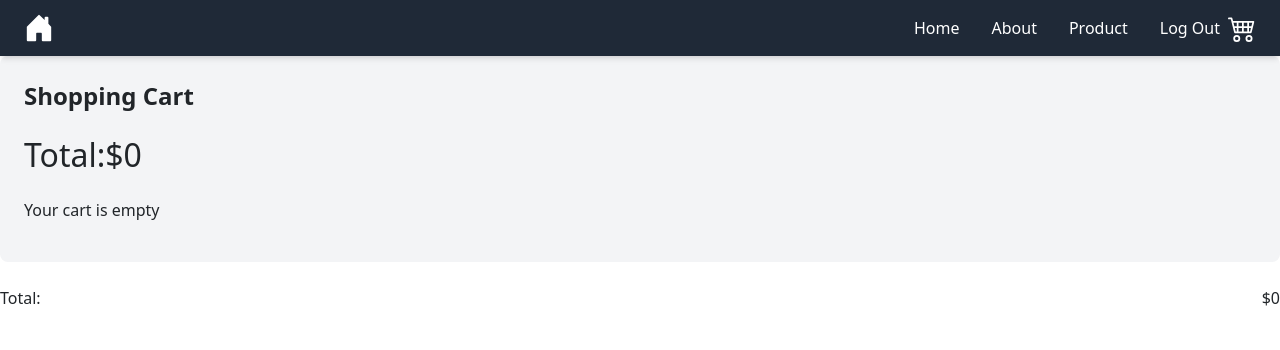
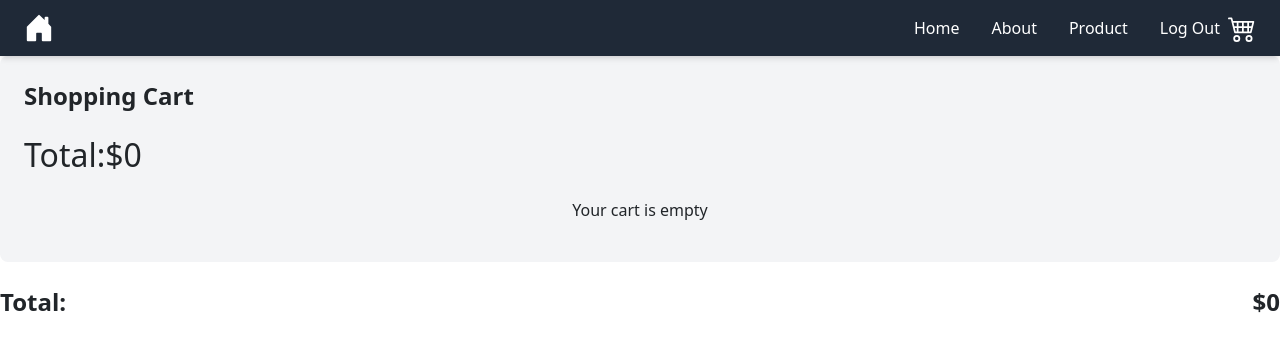
Before and after one commit to saurabhsinghsrdt/demo_srdt, a React (Vite) app: page /addToCard in a window 1280 px wide. Shown: the top 350 px of the page. Built offline with nearby package versions, Linux system fonts and the light colour scheme.

Commit message:
new change

```diff
--- a/src/components/Navbar.tsx
+++ b/src/components/Navbar.tsx
@@ -33,7 +33,7 @@ const Navbar = () => {
       <nav className="navbar navbar-expand-lg bg-gray-800 shadow-md">
         <div className="container-fluid max-w-7xl mx-auto px-4">
           <Link className="navbar-brand text-white font-bold text-lg" to="/">
-            <svg xmlns="http://www.w3.org/2000/svg" width="30" height="30" fill="currentColor" class="bi bi-house-door-fill" viewBox="0 0 16 16">
+            <svg xmlns="http://www.w3.org/2000/svg" width="30" height="30" fill="currentColor" className="bi bi-house-door-fill" viewBox="0 0 16 16">
               <path d="M6.5 14.5v-3.505c0-.245.25-.495.5-.495h2c.25 0 .5.25.5.5v3.5a.5.5 0 0 0 .5.5h4a.5.5 0 0 0 .5-.5v-7a.5.5 0 0 0-.146-.354L13 5.793V2.5a.5.5 0 0 0-.5-.5h-1a.5.5 0 0 0-.5.5v1.293L8.354 1.146a.5.5 0 0 0-.708 0l-6 6A.5.5 0 0 0 1.5 7.5v7a.5.5 0 0 0 .5.5h4a.5.5 0 0 0 .5-.5" />
             </svg>
           </Link>
@@ -49,8 +49,8 @@ const Navbar = () => {
           >
             <span className="navbar-toggler-icon"></span>
           </button>
-
-          <div className={viewPopup ? "navbar-collapse" : "collapse"} id="navbarNavAltMarkup">
+          {/* className={`navbar-nav ml-auto flex space-x-4 transition-all duration-300 overflow-hidden ${viewPopup ? "max-h-[300px]" : "max-h-0"}`} */}
+          <div className={viewPopup ? "navbar-collapse" : "collapse "} id="navbarNavAltMarkup">
             <div className="navbar-nav ml-auto flex space-x-4">
               <Link className="nav-link text-white hover:text-gray-400" to="/">
                 Home
--- a/src/components/ViewCard.tsx
+++ b/src/components/ViewCard.tsx
@@ -1,32 +1,10 @@
-import React, { useEffect, useState } from "react";
+import React from "react";
 import ShoppingCart from "./ShoppingCart";
 
 const ViewCard: React.FC<{ product: any; closePopup: () => void }> = ({
   product,
   closePopup,
 }) => {
-  const [view, setView] = useState<boolean>(false);
-
-  const updateViewPopup = () => {
-    const isTogglerVisible = window.innerWidth < 992; // Adjust the width as per your breakpoint
-    setView(isTogglerVisible ? false : true);
-  };
-
-  useEffect(() => {
-    // Set initial state based on screen size
-    updateViewPopup();
-
-    // Add event listener for window resize
-    window.addEventListener("resize", updateViewPopup);
-
-    // Cleanup on component unmount
-    return () => {
-      window.removeEventListener("resize", updateViewPopup);
-    };
-  }, []);
-
-  console.log(product, "tttttttttttttttttttt");
-
   return (
     <div
       className="fixed inset-0 flex items-center justify-center bg-black bg-opacity-50 backdrop-blur-md z-50"
@@ -34,9 +12,7 @@ const ViewCard: React.FC<{ product: any; closePopup: () => void }> = ({
     >
       {/* Popup Container */}
       <div
-        className={`bg-white w-full max-w-lg sm:max-w-xl h-auto sm:h-auto max-h-[80%] sm:max-h-[90%] sm:rounded-lg shadow-lg overflow-hidden transform transition-all duration-300 ease-out ${
-          view ? "scale-100 opacity-100" : "scale-75 opacity-100"
-        }`}
+        className="bg-white w-full max-w-lg sm:max-w-xl h-auto sm:h-auto max-h-[80%] sm:max-h-[90%] sm:rounded-lg shadow-lg overflow-hidden transform transition-all duration-300 ease-out sm:scale-100 sm:opacity-100 scale-75 opacity-100"
         onClick={(e) => e.stopPropagation()} // Prevent click inside from closing
       >
         {/* Header Section */}
--- a/src/pages/AddToCard.tsx
+++ b/src/pages/AddToCard.tsx
@@ -19,7 +19,7 @@ const AddToCard = () => {
           <h2 className='mb-4'>Total: </h2>
           <h2>${getTotalPrice()}</h2>
         </div>
-        <div className="flex gap-5 flex-wrap">
+        <div className="flex gap-5 flex-wrap justify-center">
           {cartItems.length > 0 ? (
             cartItems.map((item:any) => (
                 <ShoppingCart product={item} addToCard={1}/>
@@ -30,8 +30,8 @@ const AddToCard = () => {
         </div>
       </div>
       <div className="mt-4 flex justify-between">
-          <span>Total:</span>
-          <span>${getTotalPrice()}</span>
+          <h2 className="text-2xl font-semibold mb-4">Total:</h2>
+          <h2 className="text-2xl font-semibold mb-4">${getTotalPrice()}</h2>
         </div>
     </div>
   )
--- a/src/pages/Dashboard.tsx
+++ b/src/pages/Dashboard.tsx
@@ -5,7 +5,7 @@ const Dashboard: React.FC = () => {
     <div className="flex items-center justify-center min-h-[575px]">
       <div className="bg-white p-8 rounded-lg shadow-xl text-center max-w-md w-full">
         <h1 className="text-3xl font-semibold text-gray-800 mb-4">Welcome to the Dashboard!</h1>
-        <p className="text-lg text-gray-600">You are now logged in and ready to manage your tasks.</p>
+        <p className="text-lg text-gray-600">Great products! Fast shipping and amazing customer service.</p>
       </div>
     </div>
   );
```
